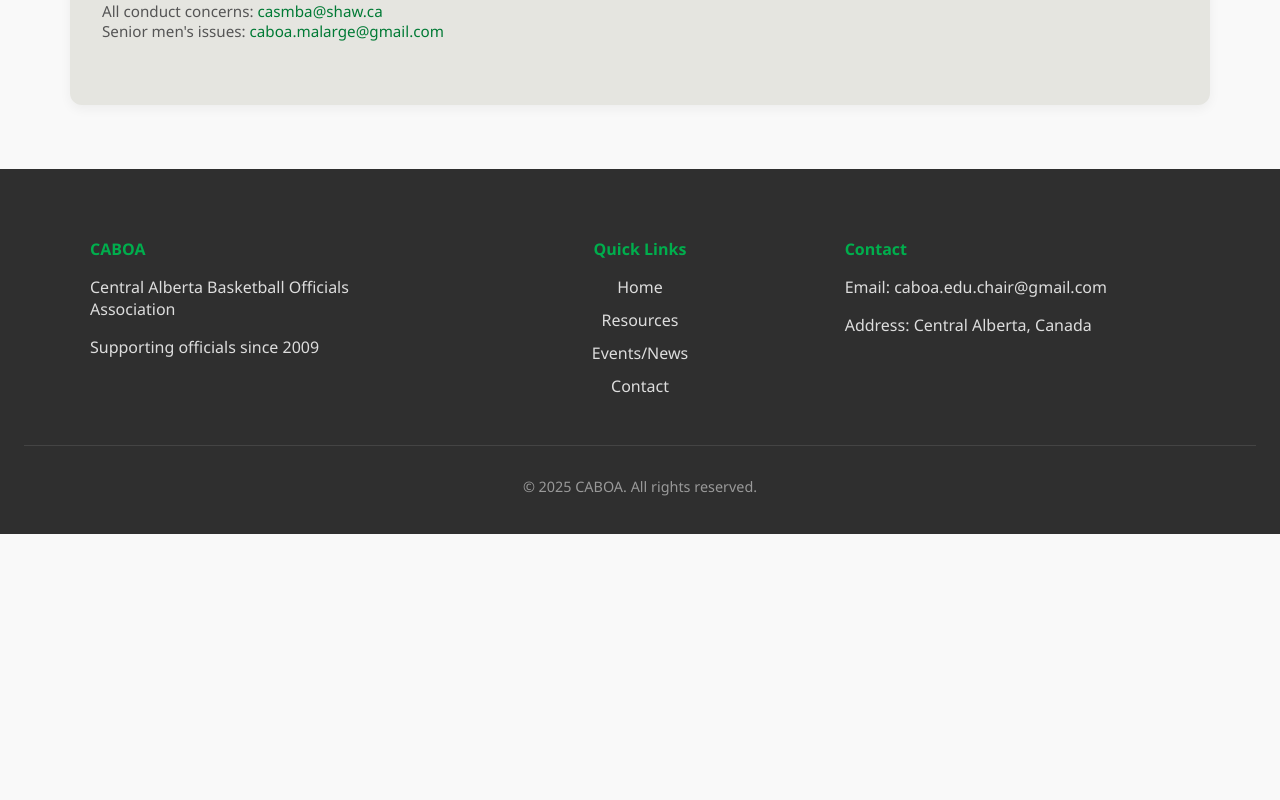
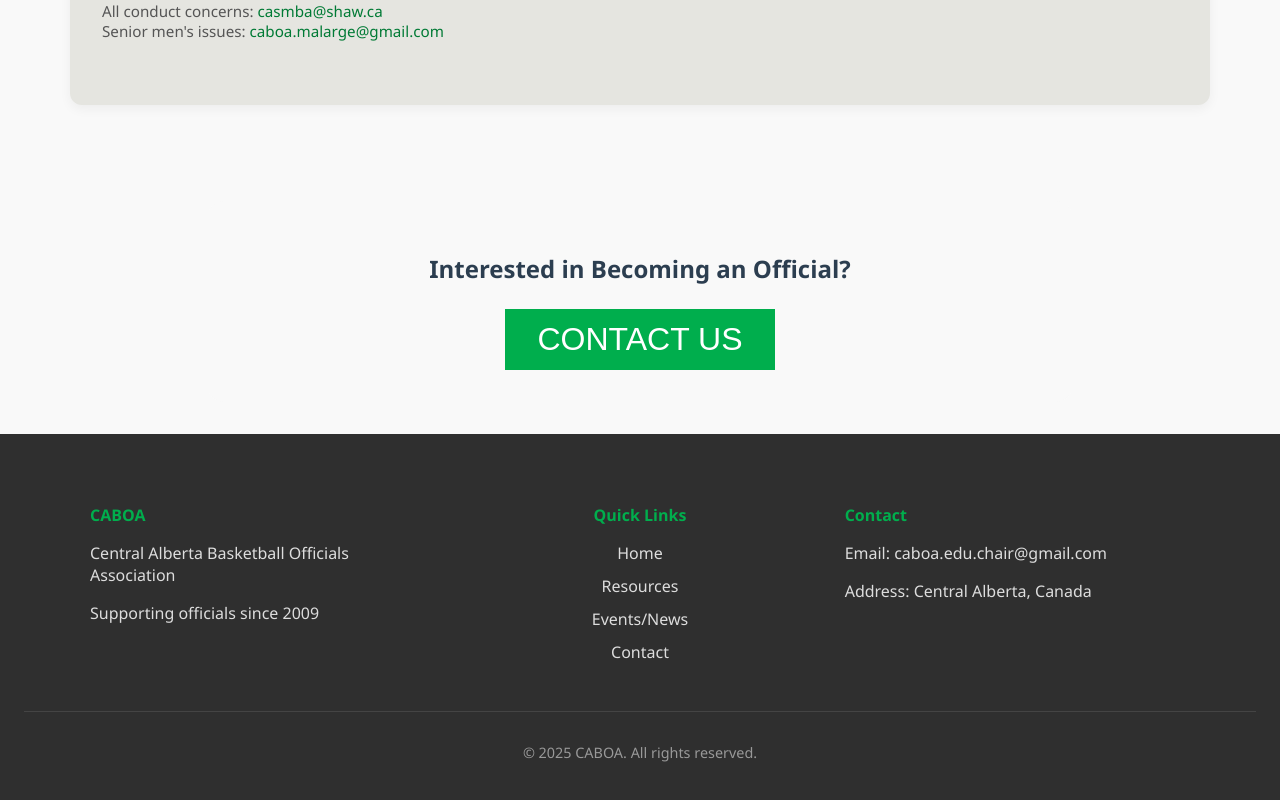
Before and after one commit to KhymNad/CABOA, a React (Create React App) app: page /resources in a window 1280 px wide. Shown: the part 1735-2535 px from the top of the page. Before the commit the page ends 2269 px from the top, so only its background shows below. Built offline with nearby package versions, Linux system fonts and the light colour scheme.

Commit message:
Created Call to Action components and added to pages" "

```diff
--- a/src/App.css
+++ b/src/App.css
@@ -3,7 +3,7 @@
   font-family: 'Segoe UI', sans-serif;
   background: #f9f9f9;
   color: #111;
-  padding-top: 70px; /* assuming you have a fixed navbar */
+  padding-top: 70px;
 }
 
 /* Main layout wrapper */
--- /dev/null
+++ b/src/components/CallToAction/CallToAction.js
@@ -0,0 +1,24 @@
+import React from 'react';
+import { useNavigate } from 'react-router-dom';
+import { motion } from 'framer-motion';
+import styles from './CallToAction.module.css';
+
+function CallToAction() {
+    const navigate = useNavigate();
+
+    return (
+        <div className={styles.container}>
+            <h2 className={styles.heading}>Interested in Becoming an Official?</h2>
+            <motion.button
+                whileHover={{ scale: 1.05, boxShadow: '0px 8px 20px rgba(0, 0, 0, 0.2)' }}
+                transition={{ type: 'spring', stiffness: 300 }}
+                onClick={() => navigate('/contact')}
+                className={styles.button}
+            >
+                CONTACT US
+            </motion.button>
+        </div>
+    );
+}
+
+export default CallToAction;
--- /dev/null
+++ b/src/components/CallToAction/CallToAction.module.css
@@ -0,0 +1,28 @@
+.container {
+    text-align: center;
+    padding: 2rem 2rem;
+    background-color: #f9f9f9;
+    border-radius: 1rem;
+    margin: 2rem auto;
+    max-width: 800px;
+}
+
+.heading {
+    font-size: 1.5rem;
+    color: #2c3e50;
+    margin-bottom: 1.5rem;
+}
+
+.button {
+    background-color: #00ae4d;
+    color: white;
+    padding: 0.75rem 2rem;
+    font-size: 2rem;
+    border: none;
+    cursor: pointer;
+    transition: background-color 0.3s ease;
+}
+
+.button:hover {
+    background-color: #007a35;
+}
--- a/src/components/index.js
+++ b/src/components/index.js
@@ -8,5 +8,6 @@
 export { default as ResourcesSection } from './ResourcesPageComponents/ResourcesSection/ResourceSection'
 export { default as RuleMods } from './ResourcesPageComponents/RuleMods/RuleMods'
 export { default as ContactSection } from './ContactPageComponenets/ContactSection/ContactSection'
+export {default as CallToAction } from './CallToAction/CallToAction'
 export { default as NavBar } from './Navbar/NavBar';
 export { default as Footer } from './Footer/Footer';
--- a/src/pages/Home.js
+++ b/src/pages/Home.js
@@ -1,11 +1,12 @@
 
-import {ExecutiveSection, HeroSection} from '../components';
+import {ExecutiveSection, HeroSection, CallToAction} from '../components';
 
 function Home() {
     return (
         <>
         <HeroSection />
         <ExecutiveSection />
+        <CallToAction />
         </>
     );
 }
--- a/src/pages/NewsEvents.js
+++ b/src/pages/NewsEvents.js
@@ -1,10 +1,11 @@
-import { EventsSection, NewsSection } from '../components';
+import { EventsSection, NewsSection, CallToAction } from '../components';
 
 function Events() {
   return (
     <>
       <EventsSection />
       <NewsSection />
+      <CallToAction />
     </>
   );
 }
--- a/src/pages/Resources.js
+++ b/src/pages/Resources.js
@@ -1,10 +1,11 @@
 import React from "react";
-import { ResourcesSection } from "../components";
+import { ResourcesSection, CallToAction } from "../components";
 
 function Resources() {
   return (
     <main>
       <ResourcesSection />
+      <CallToAction />
     </main>
   );
 }
```
